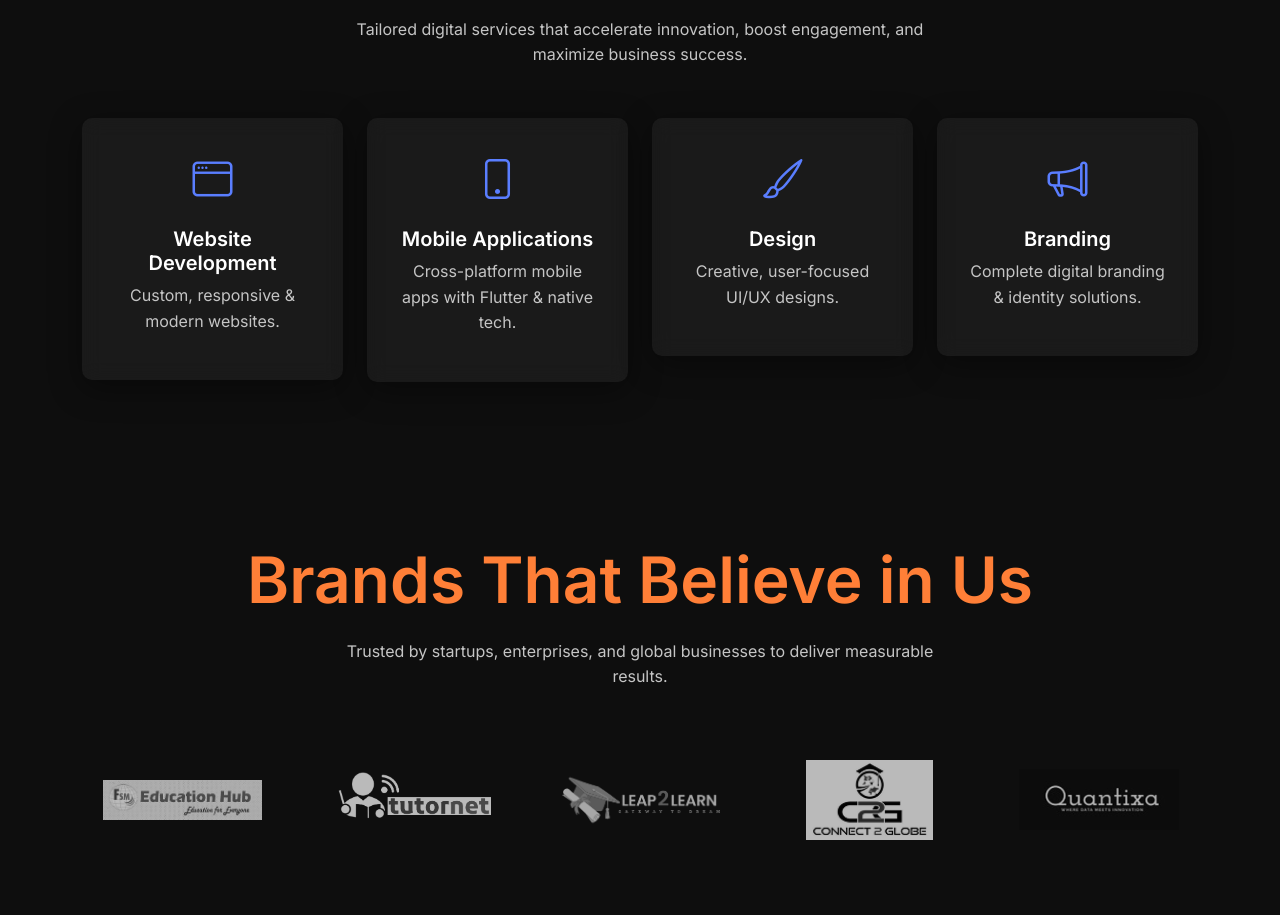
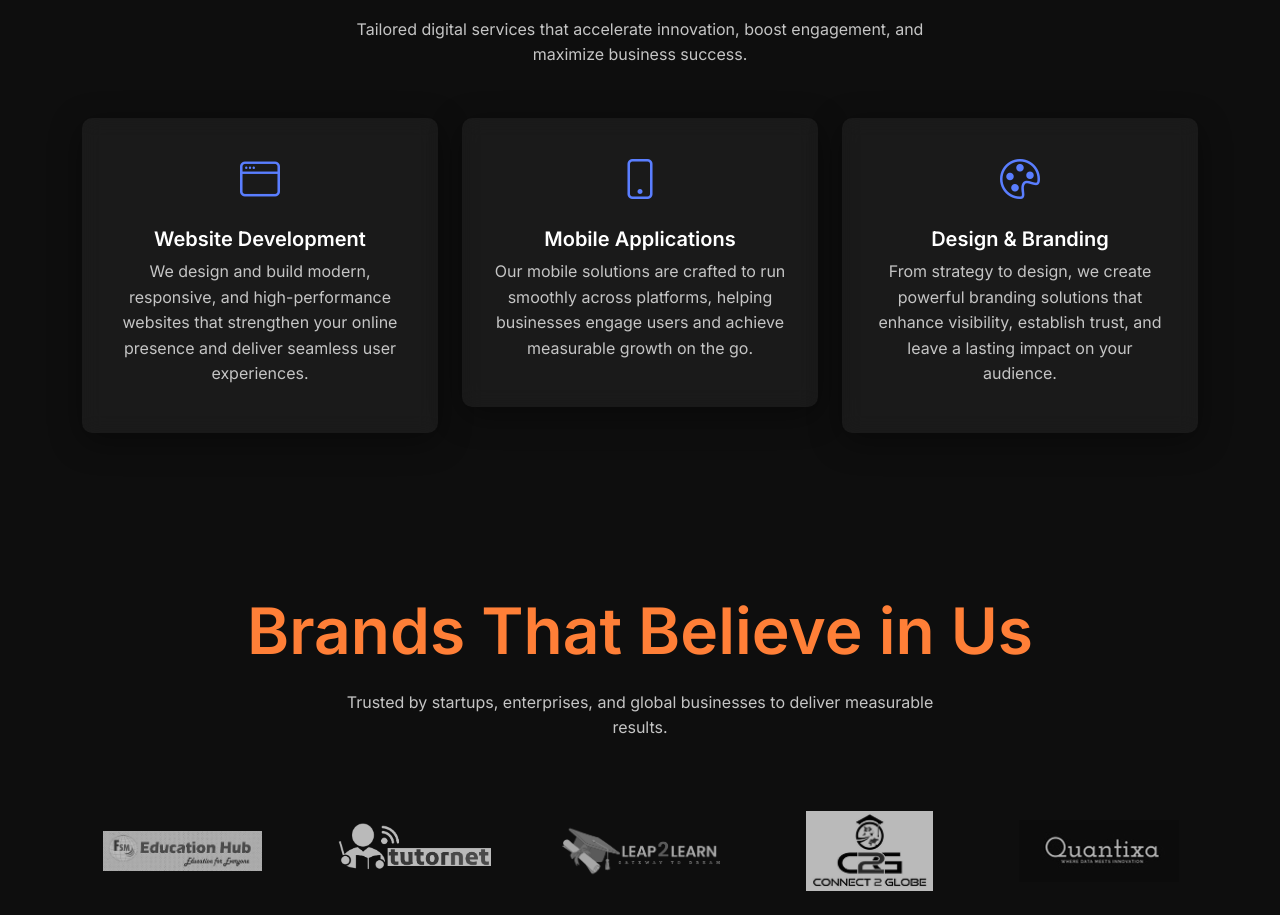
Before and after one commit to bcoderapp/bcoder.com, a plain HTML site: page index.html in a window 1280 px wide. Shown: the part 1008-1923 px from the top of the page. Drawn offline with nearby package versions, Linux system fonts and the light colour scheme.

Commit message:
add website landing page UI updates

```diff
--- a/index.html
+++ b/index.html
@@ -82,36 +82,30 @@
         <div class="container">
             <div class="section_header fade-in text-center">
                 <h2 class="section-title">Our Core Expertise</h2>
-                <p class="section-subtitle">Tailored digital services that accelerate innovation, boost engagement, and maximize business success.
+                <p class="section-subtitle">Tailored digital services that accelerate innovation, boost engagement, and
+                    maximize business success.
                 </p>
             </div>
             <div class="row g-4 fade-in">
-                <div class="col-md-3 col-6">
+                <div class="col-md-4 col-6">
                     <div class="glass-card">
                         <i class="bi bi-window"></i>
                         <h5>Website Development</h5>
-                        <p>Custom, responsive & modern websites.</p>
+                        <p>We design and build modern, responsive, and high-performance websites that strengthen your online presence and deliver seamless user experiences.</p>
                     </div>
                 </div>
-                <div class="col-md-3 col-6">
+                <div class="col-md-4 col-6">
                     <div class="glass-card">
                         <i class="bi bi-phone"></i>
                         <h5>Mobile Applications</h5>
-                        <p>Cross-platform mobile apps with Flutter & native tech.</p>
+                        <p>Our mobile solutions are crafted to run smoothly across platforms, helping businesses engage users and achieve measurable growth on the go.</p>
                     </div>
                 </div>
-                <div class="col-md-3 col-6">
+                <div class="col-md-4 col-6">
                     <div class="glass-card">
-                        <i class="bi bi-brush"></i>
-                        <h5>Design</h5>
-                        <p>Creative, user-focused UI/UX designs.</p>
-                    </div>
-                </div>
-                <div class="col-md-3 col-6">
-                    <div class="glass-card">
-                        <i class="bi bi-megaphone"></i>
-                        <h5>Branding</h5>
-                        <p>Complete digital branding & identity solutions.</p>
+                        <i class="bi bi-palette"></i>
+                        <h5>Design & Branding</h5>
+                        <p>From strategy to design, we create powerful branding solutions that enhance visibility, establish trust, and leave a lasting impact on your audience.</p>
                     </div>
                 </div>
             </div>
```
